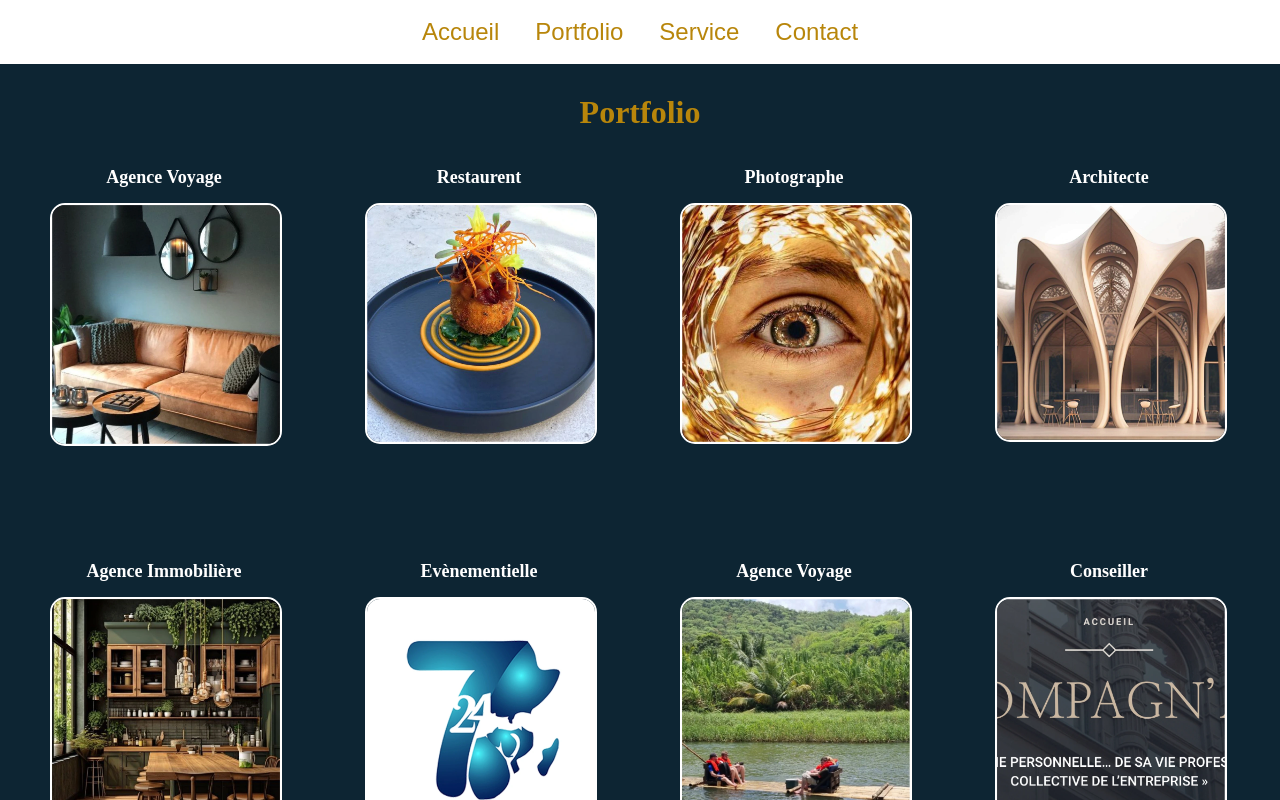
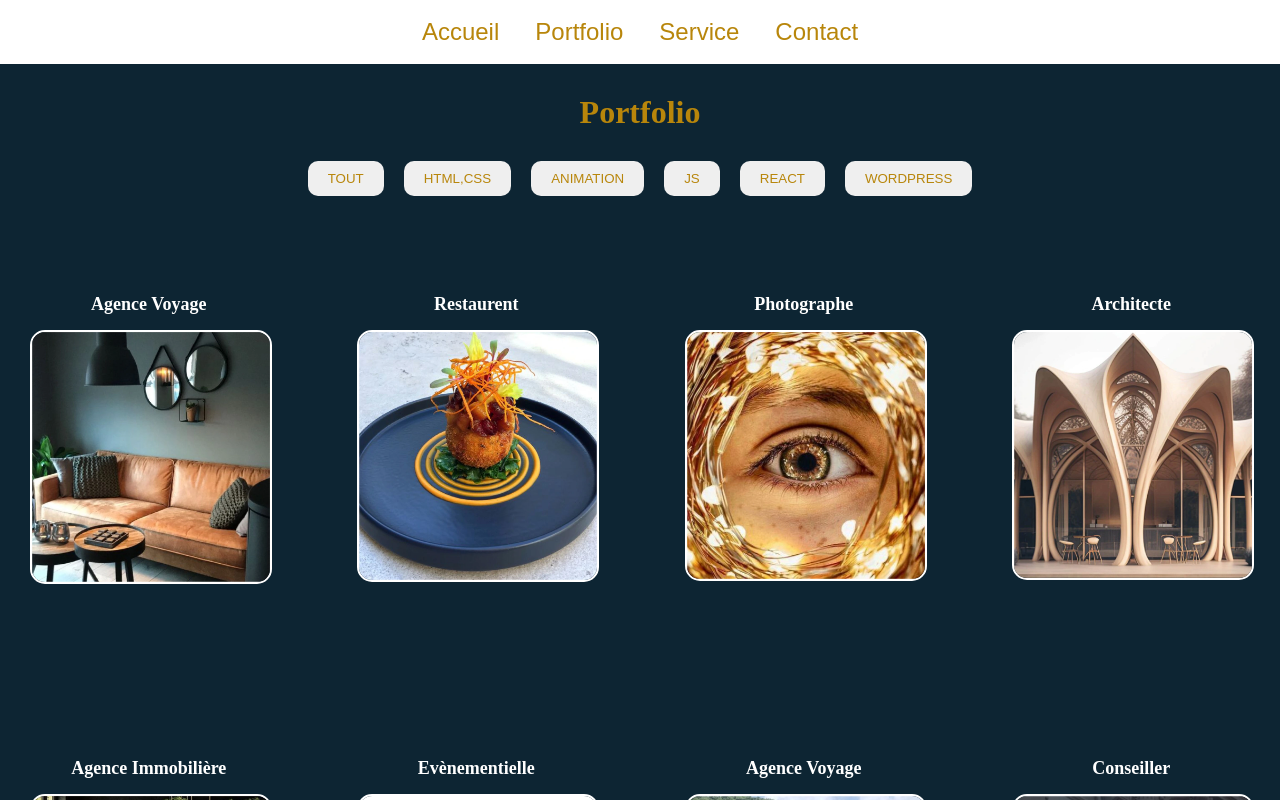
Before and after one commit to shif1986/portfolio-2, a React (Create React App) app: page /portfolio in a window 1280 px wide. Shown: the top 800 px of the page. Built offline with nearby package versions, Linux system fonts and the light colour scheme.

Commit message:
rajout de filtre category dans portfolio + mis a jour le footer

```diff
--- a/src/Components/footer.jsx
+++ b/src/Components/footer.jsx
@@ -13,7 +13,7 @@ export default function footer() {
       <p>Mail</p>
     <link rel="stylesheet" href="mailto:m.shifnas@gmail.com" /> */}
       <div>
-        <h3>Telephone</h3>
+        <h3>Téléphone</h3>
         <p>0782195609</p>
       </div>
       <div>
--- a/src/Components/pages/Portfolio.jsx
+++ b/src/Components/pages/Portfolio.jsx
@@ -1,16 +1,34 @@
-import React from "react";
+import React, { useState } from "react";
 import { portfolioData } from "../../portfolioData";
 import Cards from "../cards";
 
+export default function Portfolio() {
+  // Filter
 
-export default function Portfolio() {
+  const [tag, settag] = useState("all");
+  const [filteredPortfolioData, setFilteredPortfolioData] = useState([]);
+  useState(() => {
+    tag === "all"
+      ? setFilteredPortfolioData(portfolioData): setFilteredPortfolioData.filter((image) => image.tag === tag);
+  }, [tag]);
+
   return (
     <div>
-
-              {/* Galery Porfolio */}
+      {/* Galery Portfolio */}
       <div className="gallerie">
         <h1>Portfolio</h1>
 
+
+        {/* Galery Filter */}
+        <div className="Portfolio-filter" handlesettag={settag} >
+
+          <TagButton name="Tout" handlesettag={settag}/>
+          <TagButton name="html,css" handlesettag={settag}/>
+          <TagButton name="animation" handlesettag={settag}/>
+          <TagButton name="js" handlesettag={settag}/>
+          <TagButton name="react" handlesettag={settag}/>
+          <TagButton name="wordpress" handlesettag={settag}/>
+        </div> {filteredPortfolioData.map(image => <div> {image.imageName}</div>)}</div>
 
         <div className="card-container">
           {portfolioData.map((portfolio) => {
@@ -24,11 +42,20 @@ export default function Portfolio() {
                   language={portfolio.language}
                   link={portfolio.link}
                 />
+                {/* Hover */}
+                <div className="portfolio-hover">
+                  <h3 className="portfolio-title">Plus d'information</h3>
+                </div>
               </div>
             );
           })}
         </div>
       </div>
-    </div>
+
+
   );
+
 }
+ const TagButton = ({name, handlesettag})=> {
+    return <button onClick={ () => handlesettag (name) } > {name.toUpperCase()} </button>
+  }
--- a/src/portfolioData.js
+++ b/src/portfolioData.js
@@ -18,6 +18,8 @@ export const portfolioData = [
     alt:"living-room",
     language:"Language : HTML, CSS",
     link : "https://shif1986.github.io/booki/",
+    tag : "html,css",
+
 
   },
   {
@@ -27,6 +29,7 @@ export const portfolioData = [
     alt:"Fine-dine-dish",
     language:"Language : HTML, CSS ANIMATION",
     link : "https://shif1986.github.io/Oh-my-food/",
+    tag : "Animation",
   },
   {
     id: 3,
@@ -35,6 +38,7 @@ export const portfolioData = [
     alt:"Closer-look-of-eye",
     language: "Language : HTML, CSS, JAVASCRIPT",
     link : "https://shif1986.github.io/P9-Photographe/",
+    tag : "js",
   },
   {
     id: 4,
@@ -43,6 +47,7 @@ export const portfolioData = [
     alt:"House-front",
     language:"Language : HTML, CSS, JAVASCRIPT",
     link : "https://shif1986.github.io/P6-Architecte/",
+    tag : "js",
   },
   {
     id: 5,
@@ -50,7 +55,9 @@ export const portfolioData = [
     image: image5,
     alt:"kitchen",
     language:"Language : REACT",
-    link: "https://shif1986.github.io/Kasa/"
+    link: "https://shif1986.github.io/Kasa/",
+    tag : "react",
+
 
   },
    {
@@ -60,6 +67,7 @@ export const portfolioData = [
     alt:"Closer-look-of-eye",
     language:"Language : REACT",
     link : "https://shif1986.github.io/P10-D-buggez/",
+    tag : "react",
 
   },
   {
@@ -69,6 +77,7 @@ export const portfolioData = [
     alt:"river-drive",
     language:"Language : WORDPRESS",
     link : " https://redballtours.com/",
+    tag : "wordpress",
 
   },
   {
@@ -78,6 +87,7 @@ export const portfolioData = [
     alt:"page-d'accueil",
     language:"Language : WORDPRESS",
     link :  "https://accompagn-actif.com/",
+    tag : "wordpress",
 
   },
 
--- a/src/style/component/_cards.scss
+++ b/src/style/component/_cards.scss
@@ -1,12 +1,16 @@
 .card-container {
   display: grid;
+  width: 100%;
   grid-template-columns: repeat(4, 1fr);
   justify-content: center;
   gap: 30px;
-  padding: 0px 0px 0px 50px;
   animation: fadeInAnimation ease 4s;
   animation-iteration-count: 1;
   animation-fill-mode: forwards;
+  align-items: center;
+  justify-items: center;
+  margin-bottom: 6rem;
+
   @keyframes fadeInAnimation {
     0% {
       opacity: 0;
@@ -32,6 +36,7 @@
       object-fit: cover;
       cursor: pointer;
     }
+
     .image-modale {
       max-height: 350px;
     }
@@ -41,8 +46,21 @@
       color: #fff;
       font-size: 18px;
     }
+    .portfolio-hover{
+      background-color: #fff;
+      display: flex;
+      align-items: center;
+      justify-content: center;
+      opacity: 0;
+      .portfolio-title{
+        color: black;
+      }    }
   }
 }
+// .card-container  :hover{
+//   background-color: #fff;
+
+// }
 
 @media screen and (max-width: 768px) {
   .card-container {
--- a/src/style/component/_portfolio.scss
+++ b/src/style/component/_portfolio.scss
@@ -86,6 +86,21 @@ section.competences {
     justify-content: center;
     margin-top: 30px;
   }
+  .Portfolio-filter{
+    display: flex;
+    justify-content: center;
+    cursor: pointer;
+    gap: 20px;
+    margin-top: 30px;
+    button{
+      padding: 10px 20px;
+      color: DarkGoldenrod;
+      border-radius: 10px;
+      border: none;
+      justify-content: center;
+      cursor: pointer;
+    }
+  }
 }
 
 @media screen and (max-width: 768px) {
```
Also changed, not shown: src/Components/cards.jsx (+4 -6 lines). Lines whose indentation alone changed are shown as unchanged.
